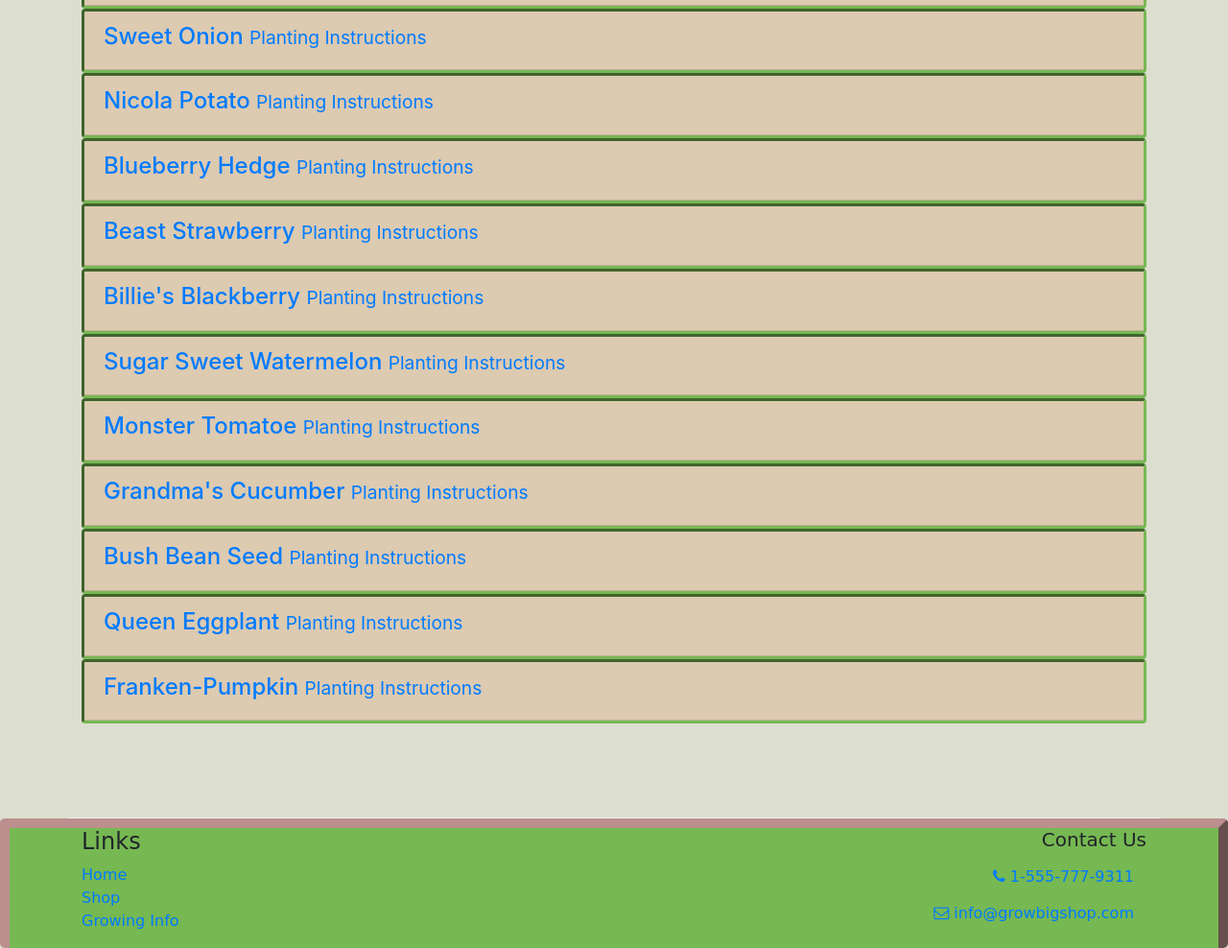
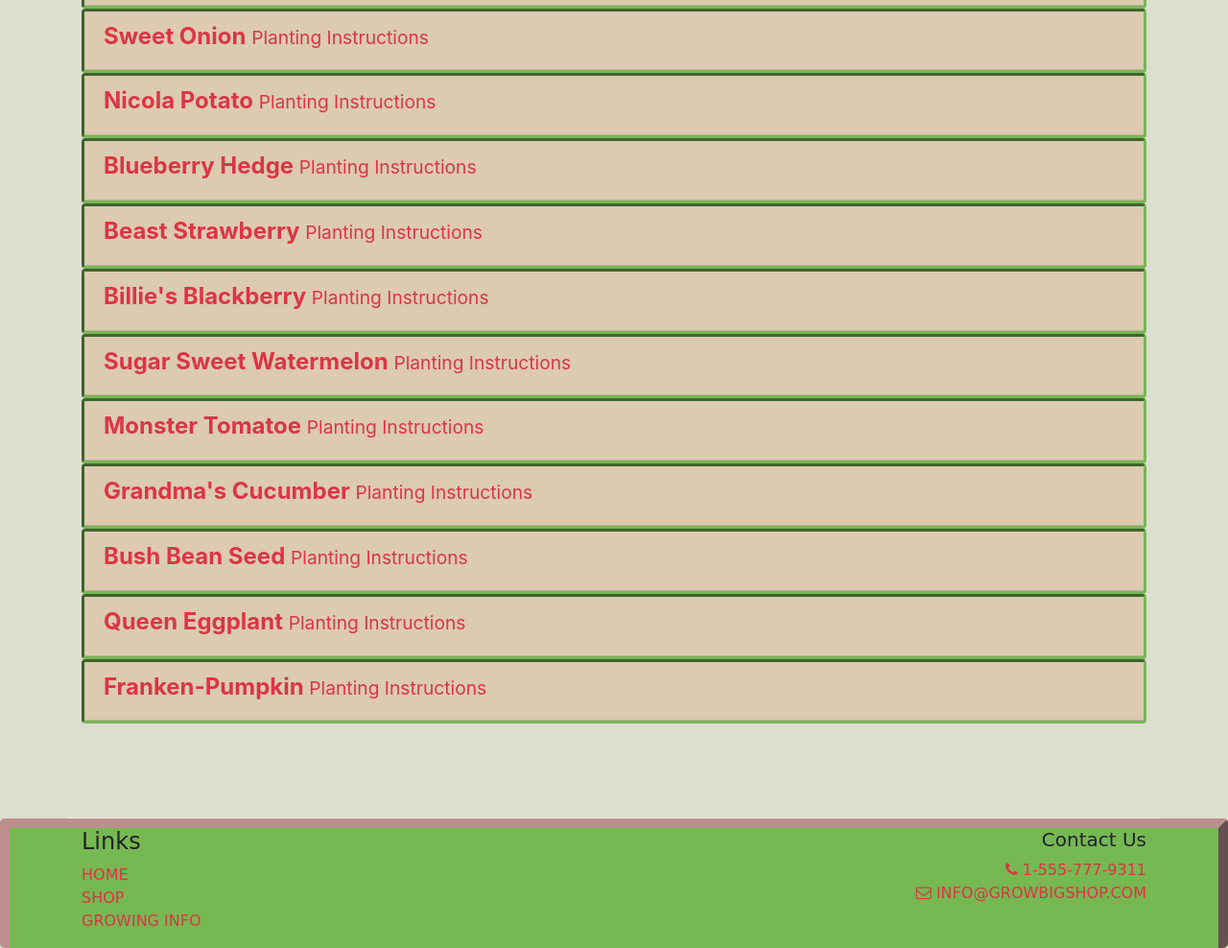
Before and after one commit to nikkiefranklin/portfolioproj, a website: page growinginfo.html in a window 1280 px wide. Shown: the part 716-1704 px from the top of the page at 96% size. Drawn offline with nearby package versions, Linux system fonts and the light colour scheme.

Commit message:
Fonts and footers

```diff
--- a/growinginfo.html
+++ b/growinginfo.html
@@ -106,7 +106,7 @@
               <div id="accordion">
                 <div class="card" id="git">
                   <div role="tab" class="card-header">
-                    <h4><a data-toggle="collapse" data-target="#bootstrap">
+                    <h4><a class="font-weight-bold text-danger" data-toggle="collapse" data-target="#bootstrap">
                         Getting Started <small>Why garden?</small></a></h4>
                     <div class="collapse show" id="bootstrap" data-parent="#accordion">
                       <div class="card-body">
@@ -127,7 +127,7 @@
 
                 <div class="card" id="sweetB">
                   <div role="tab" class="card-header">
-                    <h4><a class="collapsed" data-toggle="collapse" data-target="#sweetBeet">Sweet Beet
+                    <h4><a class="collapsed font-weight-bold text-danger" data-toggle="collapse" data-target="#sweetBeet">Sweet Beet
                         <small>Planting Instructions</small></a></h4>
                     <div class="collapse" id="sweetBeet" data-parent="#accordion">
                       <div class="card-body">
@@ -149,7 +149,7 @@
 
                 <div class="card" id="sweetO">
                   <div role="tab" class="card-header">
-                    <h4><a class="collapsed" data-toggle="collapse" data-target="#sweetOnion">Sweet Onion
+                    <h4><a class="collapsed font-weight-bold text-danger" data-toggle="collapse" data-target="#sweetOnion">Sweet Onion
                         <small>Planting Instructions</small></a></h4>
                     <div class="collapse" id="sweetOnion" data-parent="#accordion">
                       <div class="card-body">
@@ -174,7 +174,7 @@
 
                 <div class="card" id="nicolaP">
                   <div role="tab" class="card-header">
-                    <h4><a class="collapsed" data-toggle="collapse" data-target="#nicolaOnion">Nicola Potato
+                    <h4><a class="collapsed font-weight-bold text-danger" data-toggle="collapse" data-target="#nicolaOnion">Nicola Potato
                         <small>Planting Instructions</small></a>
                     </h4>
                     <div class="collapse" id="nicolaOnion" data-parent="#accordion">
@@ -196,7 +196,7 @@
 
                 <div class="card" id="blueB">
                   <div role="tab" class="card-header">
-                    <h4><a class="collapsed" data-toggle="collapse" data-target="#bbHedge">Blueberry Hedge
+                    <h4><a class="collapsed font-weight-bold text-danger" data-toggle="collapse" data-target="#bbHedge">Blueberry Hedge
                         <small>Planting Instructions</small></a>
                     </h4>
                     <div class="collapse" id="bbHedge" data-parent="#accordion">
@@ -229,7 +229,7 @@
 
                 <div class="card" id="beastS">
                   <div role="tab" class="card-header">
-                    <h4><a class="collapsed" data-toggle="collapse" data-target="#bstrawberry">Beast Strawberry
+                    <h4><a class="collapsed font-weight-bold text-danger" data-toggle="collapse" data-target="#bstrawberry">Beast Strawberry
                         <small>Planting Instructions</small></a>
                     </h4>
                     <div class="collapse" id="bstrawberry" data-parent="#accordion">
@@ -259,7 +259,7 @@
 
                 <div class="card" id="billieB">
                   <div role="tab" class="card-header">
-                    <h4><a class="collapsed" data-toggle="collapse" data-target="#bBlackberry">Billie's Blackberry
+                    <h4><a class="collapsed font-weight-bold text-danger" data-toggle="collapse" data-target="#bBlackberry">Billie's Blackberry
                         <small>Planting Instructions</small></a>
                     </h4>
                     <div class="collapse" id="bBlackberry" data-parent="#accordion">
@@ -278,7 +278,7 @@
 
                 <div class="card" id="sugarS">
                   <div role="tab" class="card-header">
-                    <h4><a class="collapsed" data-toggle="collapse" data-target="#sWatermelon">Sugar Sweet Watermelon
+                    <h4><a class="collapsed font-weight-bold text-danger" data-toggle="collapse" data-target="#sWatermelon">Sugar Sweet Watermelon
                         <small>Planting Instructions</small></a>
                     </h4>
                     <div class="collapse" id="sWatermelon" data-parent="#accordion">
@@ -310,7 +310,7 @@
 
                 <div class="card" id="monsterT">
                   <div role="tab" class="card-header">
-                    <h4><a class="collapsed" data-toggle="collapse" data-target="#monsterToe">Monster Tomatoe
+                    <h4><a class="collapsed font-weight-bold text-danger" data-toggle="collapse" data-target="#monsterToe">Monster Tomatoe
                         <small>Planting Instructions</small></a>
                     </h4>
                     <div class="collapse" id="monsterToe" data-parent="#accordion">
@@ -339,7 +339,7 @@
 
                 <div class="card" id="gmaC">
                   <div role="tab" class="card-header">
-                    <h4><a class="collapsed" data-toggle="collapse" data-target="#gmaCuke">Grandma's Cucumber
+                    <h4><a class="collapsed font-weight-bold text-danger" data-toggle="collapse" data-target="#gmaCuke">Grandma's Cucumber
                         <small>Planting Instructions</small></a>
                     </h4>
                     <div class="collapse" id="gmaCuke" data-parent="#accordion">
@@ -360,7 +360,7 @@
 
                 <div class="card" id="bushB">
                   <div role="tab" class="card-header">
-                    <h4><a class="collapsed" data-toggle="collapse" data-target="#bbSeed">Bush Bean Seed
+                    <h4><a class="collapsed font-weight-bold text-danger" data-toggle="collapse" data-target="#bbSeed">Bush Bean Seed
                         <small>Planting Instructions</small></a>
                     </h4>
                     <div class="collapse" id="bbSeed" data-parent="#accordion">
@@ -383,7 +383,7 @@
 
                 <div class="card" id="queenE">
                   <div role="tab" class="card-header">
-                    <h4><a class="collapsed" data-toggle="collapse" data-target="#queenEggplant">Queen Eggplant
+                    <h4><a class="collapsed font-weight-bold text-danger" data-toggle="collapse" data-target="#queenEggplant">Queen Eggplant
                         <small>Planting Instructions</small></a>
                     </h4>
                     <div class="collapse" id="queenEggplant" data-parent="#accordion">
@@ -407,7 +407,7 @@
 
                 <div class="card mb-5" id="frankenP">
                   <div role="tab" class="card-header">
-                    <h4><a class="collapsed" data-toggle="collapse" data-target="#frankenPum">Franken-Pumpkin
+                    <h4><a class="collapsed font-weight-bold text-danger" data-toggle="collapse" data-target="#frankenPum">Franken-Pumpkin
                         <small>Planting Instructions</small></a>
                     </h4>
                     <div class="collapse" id="frankenPum" data-parent="#accordion">
@@ -444,17 +444,17 @@
           <div class="col-4 col-sm-2  text-nowrap">
             <h4>Links</h4>
             <ul class="list-unstyled">
-              <li><a href="index.html">Home</a></li>
-              <li><a href="shop.html">Shop</a></li>
-              <li><a href="#">Growing Info</a></li>
+              <li><a class="text-danger text-uppercase" href="index.html">Home</a></li>
+              <li><a class="text-danger text-uppercase" href="shop.html">Shop</a></li>
+              <li><a class="text-danger text-uppercase" href="#">Growing Info</a></li>
             </ul>
           </div>
 
           <div class="col-sm-10 text-right">
             <h5>Contact Us</h5>
-            <a role="button" class="btn btn-link" href="tel:+12065551234"><span class="fa fa-phone"></span>
+            <a class="text-danger text-uppercase" role="button" class="btn btn-link" href="tel:+12065551234"><span class="fa fa-phone"></span>
               1-555-777-9311</a><br />
-            <a role="button" class="btn btn-link" href="mailto:info@growbigshop.com"><span
+            <a class="text-danger text-uppercase" role="button" class="btn btn-link" href="mailto:info@growbigshop.com"><span
                 class="fa fa-envelope-o"></span>
               info@growbigshop.com</a>
           </div>
```
Also changed, not shown: index.html (+17 -12 lines), shop.html (+5 -5 lines).
